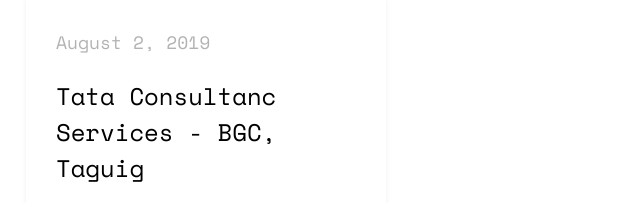
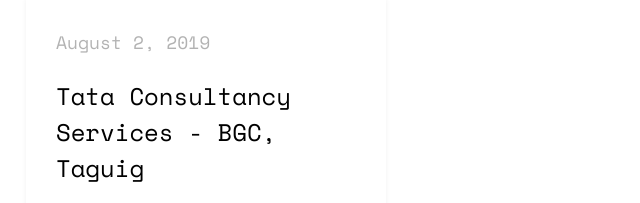
Before and after one commit to MetroMediumM/finalportF, a website: page dist/index.html in a window 1280 px wide. Shown: the part 5364-5567 px from the top of the page, 434-1074 px from the left. Drawn offline with nearby package versions, Linux system fonts and the light colour scheme; some packages are replaced by stand-ins of ours; no server answers; files whose address does not match are found by name; a web font is replaced by a local one.

Commit message:
Finalized

```diff
--- a/dist/index.html
+++ b/dist/index.html
@@ -402,7 +402,7 @@
 						<a href="javascript:void{0}" class="blog-bg" style="background-image: url(images/tatasad.jpg);"></a>
 						<div class="blog-text">
 							<span class="posted_on">August 2, 2019</span>
-							<h3><a href="javascript:void{0}">Tata Consultanc Services - BGC, Taguig</a></h3>
+							<h3><a href="javascript:void{0}">Tata Consultancy Services - BGC, Taguig</a></h3>
 							<p>Training days, thinking about the future and everything else &#128519;</p>
 							<ul class="stuff">
 								<li><a href="https://metromediumm.github.io/captures/">Browse for more captures!</a></li>
```
Also changed, not shown: 2 other files.
